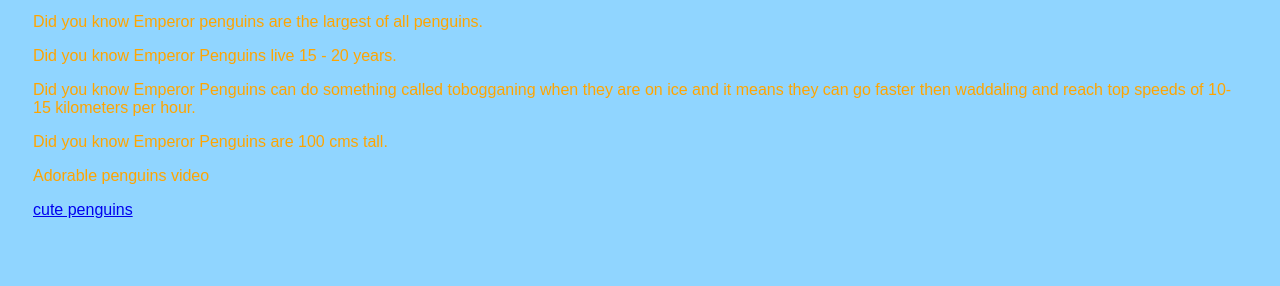
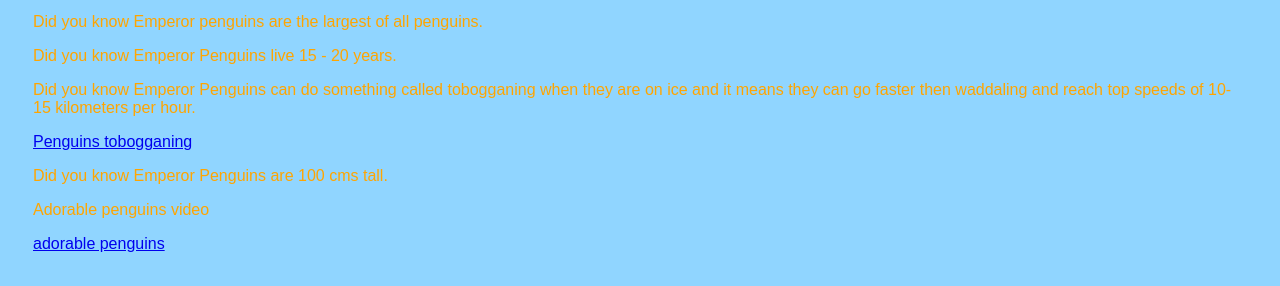
Before and after one commit to Xavierc1001hi/penguin-website, a plain HTML site: page index.html in a window 1280 px wide. Shown: the part 873-1159 px from the top of the page. Before the commit the page ends 1125 px from the top, so only its background shows below. Drawn offline with Linux system fonts and the light colour scheme; a script that the page names is missing.

Commit message:
Update index.html

```diff
--- a/index.html
+++ b/index.html
@@ -25,9 +25,10 @@
   <p>Did you know Emperor penguins are the largest of all penguins.</p>
   <p>Did you know Emperor Penguins live 15 - 20 years.</p>
   <p> Did you know Emperor Penguins can do something called tobogganing when they are on ice and it means they can go faster then waddaling and reach top speeds of 10-15 kilometers per hour.</p>
+  <a href="https://www.youtube.com/watch?v=vFK_amXaqEc">Penguins tobogganing</a>
   <p>Did you know Emperor Penguins are 100 cms tall.</p>
   <p>Adorable penguins video</p>
-  <a href="https://www.youtube.com/watch?v=NXj1gk2MJ50">cute penguins</a>
+  <a href="https://www.youtube.com/watch?v=NXj1gk2MJ50">adorable penguins</a>
 
   <script src="script.js"></script>
 </body>
```
